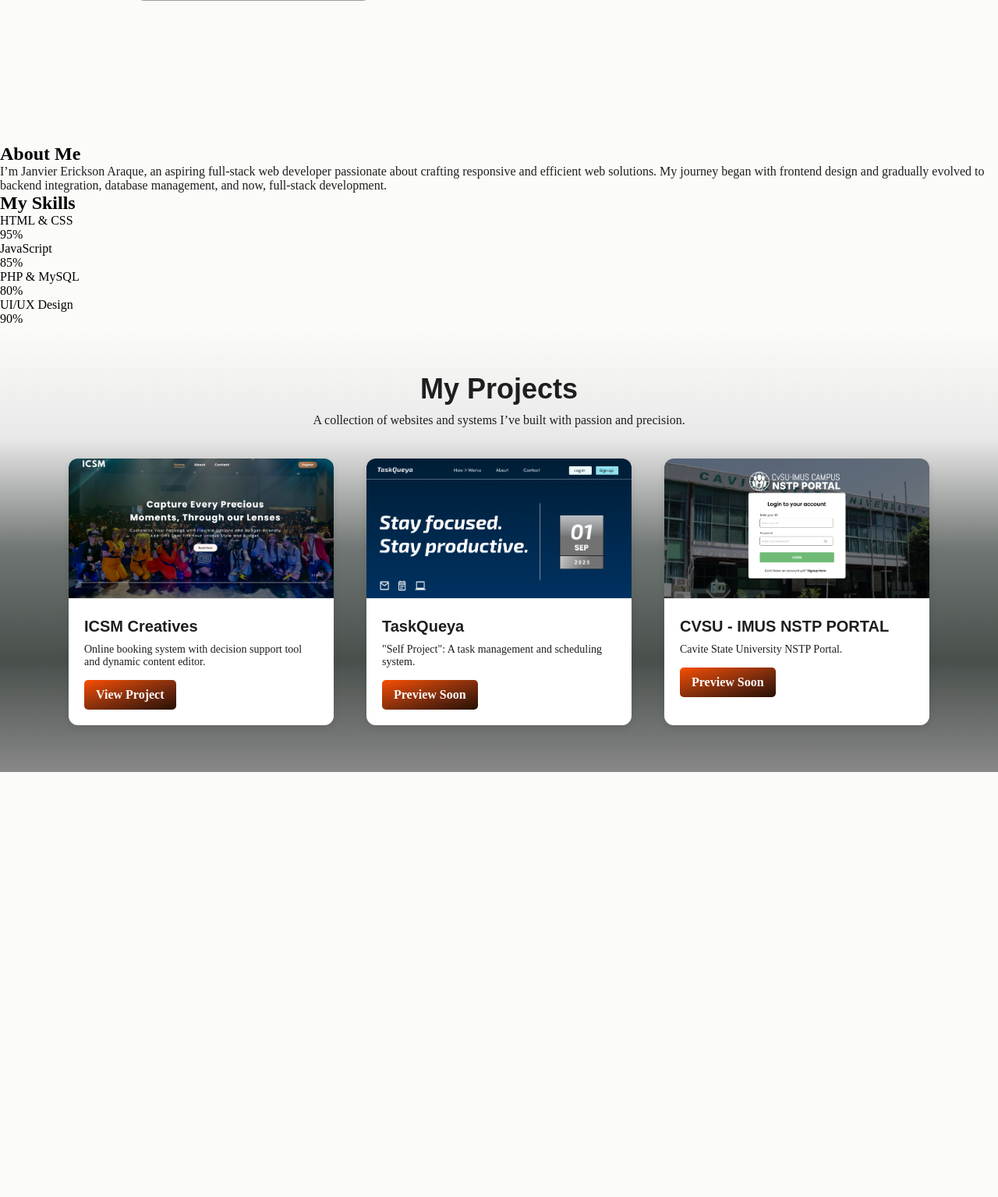
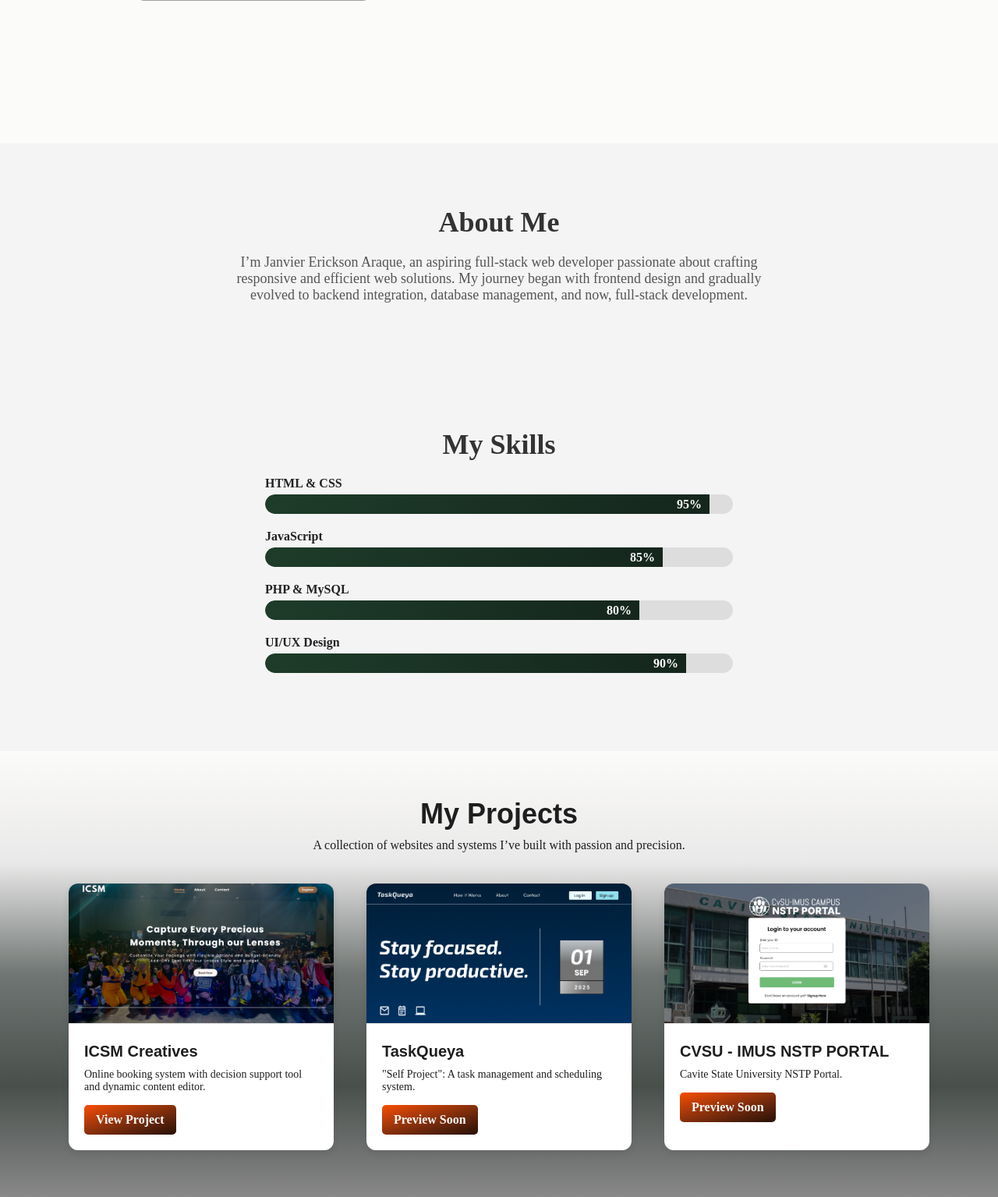
Before and after one commit to mRPy30/portfolio, a PHP site: page /index.html in a window 1280 px wide. Shown: the part 603-2138 px from the top of the page at 78% size. Before the commit the page ends 1593 px from the top, so only its background shows below. Run offline with PHP 8.4, Linux system fonts and the light colour scheme; some web fonts are replaced; grey boxes are pictures that could not be loaded.

Commit message:
Update style.css

```diff
--- a/style.css
+++ b/style.css
@@ -15,6 +15,10 @@
   --orangeGradient--: linear-gradient(to right bottom, #f94e00, #bf3f09, #88300c, #55200b, #271102);
   --orangeDark--: linear-gradient(316deg, #e24c00, #ca431b);
   --hoverOrange--: #F83600;
+}
+
+html {
+  scroll-behavior: smooth;
 }
 
 body {
@@ -223,6 +227,59 @@ h1, p {
   font-weight: bold;
   border-radius: 5px;
 }
+
+.about-section,
+.skills-section {
+  padding: 80px 20px;
+  background: #f4f4f4;
+}
+
+.about-section h2,
+.skills-section h2 {
+  font-size: 36px;
+  margin-bottom: 20px;
+  color: #333;
+  text-align: center;
+}
+
+.about-section p {
+  max-width: 700px;
+  margin: auto;
+  font-size: 18px;
+  color: #555;
+  text-align: center;
+}
+
+.skills-section .skill {
+  margin: 20px auto;
+  max-width: 600px;
+}
+
+.skills-section .skill span {
+  display: block;
+  font-weight: bold;
+  margin-bottom: 5px;
+  color: #222;
+}
+
+.skills-section .progress {
+  background-color: #ddd;
+  border-radius: 30px;
+  overflow: hidden;
+  height: 25px;
+}
+
+.skills-section .progress-bar {
+  height: 100%;
+  background: linear-gradient(to right, #1e3c29, #193123, #15261d);
+  color: #fff;
+  text-align: right;
+  padding-right: 10px;
+  line-height: 25px;
+  font-weight: bold;
+  border-radius: 30px 0 0 30px;
+}
+
 
 .projects-section {
   padding: 60px 20px;
```
